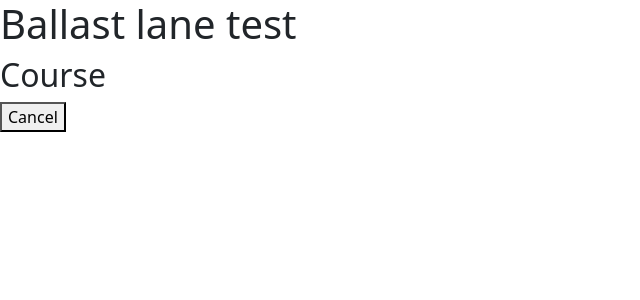
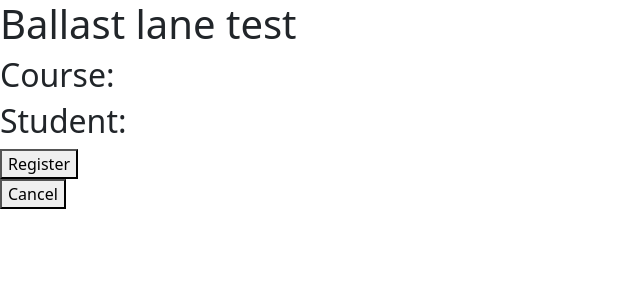
Before and after one commit to jaizcorbe/ballast_lane_assessment, an Angular app: page /course_registration/1 in a window 1280 px wide. Shown: the top 300 px of the page, without its empty margins (0-640 px from the left). Built offline with nearby package versions, Linux system fonts and the light colour scheme; no server answers.

Commit message:
Added course registration UI

```diff
--- a/src/app/course-registration/course-registration.component.html
+++ b/src/app/course-registration/course-registration.component.html
@@ -1,2 +1,6 @@
-<h2>Course {{selectedCourse?.name}}</h2>
+<h2>Course: {{selectedCourse?.name}}</h2>
+<h2>Student: {{loggedUser?.email}}</h2>
+<div>
+    <button type="button" (click)="registerInCourse()">Register</button>
+</div>
 <button type="button" (click)="goBack()">Cancel</button>
--- a/src/app/course-registration/course-registration.component.ts
+++ b/src/app/course-registration/course-registration.component.ts
@@ -21,6 +21,14 @@ export class CourseRegistrationComponent {
     private location: Location
   ) {}
 
+  registerInCourse() {
+    const request = {
+      studentId: this.loggedUser?.id,
+      courseId: this.selectedCourse?.id
+    }
+    this.platformService.registerInCourse(request).subscribe(_ => this.goBack())
+  }
+
   goBack(): void {
     this.location.back();
   }
--- a/src/app/students-platform.service.ts
+++ b/src/app/students-platform.service.ts
@@ -41,6 +41,11 @@ export class StudentsPlatformService {
       tap(_ => console.info(`fetched hero id=${id}`)));
   }
 
+  registerInCourse(request: any): Observable<any> {
+    const url = `${this.apiBaseUrl}/course_registration`;
+    return this.http.post<any>(url, request)
+  }
+
 
   login(userEmail: string): Observable<User> {
     const loginRequest = {
```
